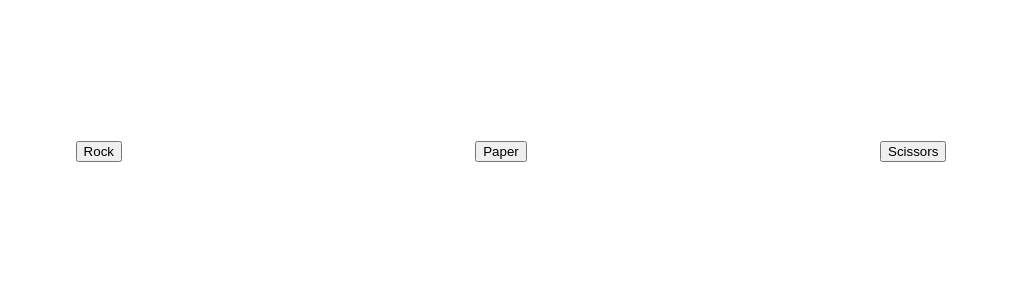
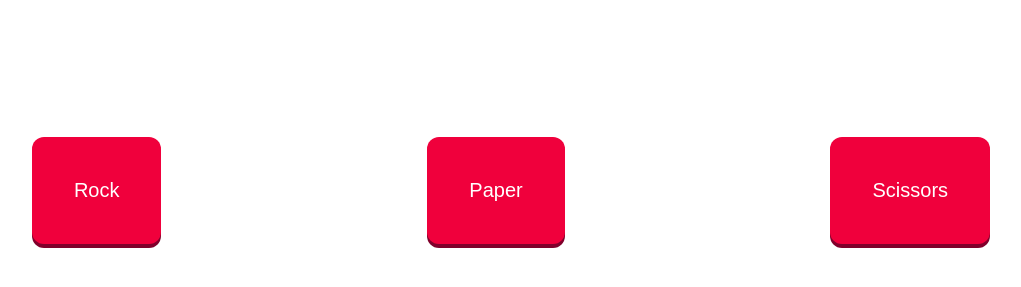
Before and after one commit to siddddd17/RockPaperScissors, a plain HTML site: page index.html in a window 1280 px wide. Shown: the part 127-414 px from the top of the page, without its empty margins (149-1170 px from the left). Drawn offline with Linux system fonts and the light colour scheme.

Commit message:
Add foreground layer in buttons for creating 3d effect

```diff
--- a/index.html
+++ b/index.html
@@ -11,9 +11,9 @@
 <body>
     <div class="header"><h1>Rock Paper Scissors</h1></div>
     <div class="button-container">
-        <button id="rock">Rock</button>
-        <button id="paper">Paper</button>
-        <button id="scissors">Scissors</button>
+        <button class="btn" id="rock"><span class="btn-clickable">Rock</span></button>
+        <button class="btn" id="paper"><span class="btn-clickable">Paper</span></button>
+        <button class="btn" id="scissors"><span class="btn-clickable">Scissors</span></button>
     </div>
 
     <div class="result"></div>
```
